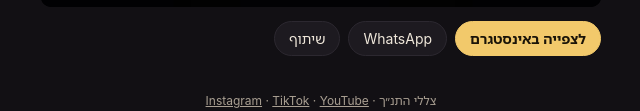
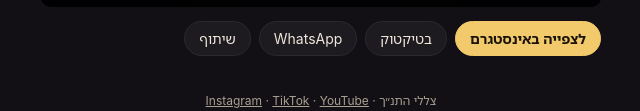
Before and after one commit to amityazdan/tanach.shadows, a plain HTML site: page he/mighty-men/index.html in a window 1280 px wide. Shown: the part 1271-1382 px from the top of the page, without its empty margins (319-959 px from the left). Drawn offline with Linux system fonts and the light colour scheme; a script that the page names is missing.

Commit message:
Update 2026-11-25 20:03

```diff
--- a/he/mighty-men/index.html
+++ b/he/mighty-men/index.html
@@ -14,7 +14,7 @@
 <p class="hook">שלושה גיבורים פרצו מחנה אויב שלם רק כדי להביא למלך שלהם קצת מים. אבל המלך לא שתה טיפה. 💧</p>
 <div class="embed"><blockquote class="instagram-media" data-instgrm-permalink="https://www.instagram.com/reel/DgLEkDLt5Vv/" data-instgrm-version="14">
 <a href="https://www.instagram.com/reel/DgLEkDLt5Vv/"><img src="../../covers/he-mighty-men.jpg" alt="" style="width:100%;display:block"></a></blockquote></div>
-<div class="actions"><a class="pill gold" href="https://www.instagram.com/reel/DgLEkDLt5Vv/">לצפייה באינסטגרם</a>
+<div class="actions"><a class="pill gold" href="https://www.instagram.com/reel/DgLEkDLt5Vv/">לצפייה באינסטגרם</a><a class="pill" href="https://www.tiktok.com/@tanach.shadows">בטיקטוק</a>
 <a class="pill" href="https://wa.me/?text=%D7%92%D7%99%D7%91%D7%95%D7%A8%D7%99%20%D7%93%D7%95%D7%93%20%7C%20%D7%A9%D7%9E%D7%95%D7%90%D7%9C%20%D7%91%D7%B3%20%D7%9B%D7%B4%D7%92%0Ahttps%3A%2F%2Famityazdan.github.io%2Ftanach.shadows%2Fhe%2Fmighty-men%2F">WhatsApp</a>
 <button class="pill" onclick="share(this)">שיתוף</button></div></div>
 <script async src="https://www.instagram.com/embed.js"></script>
```
